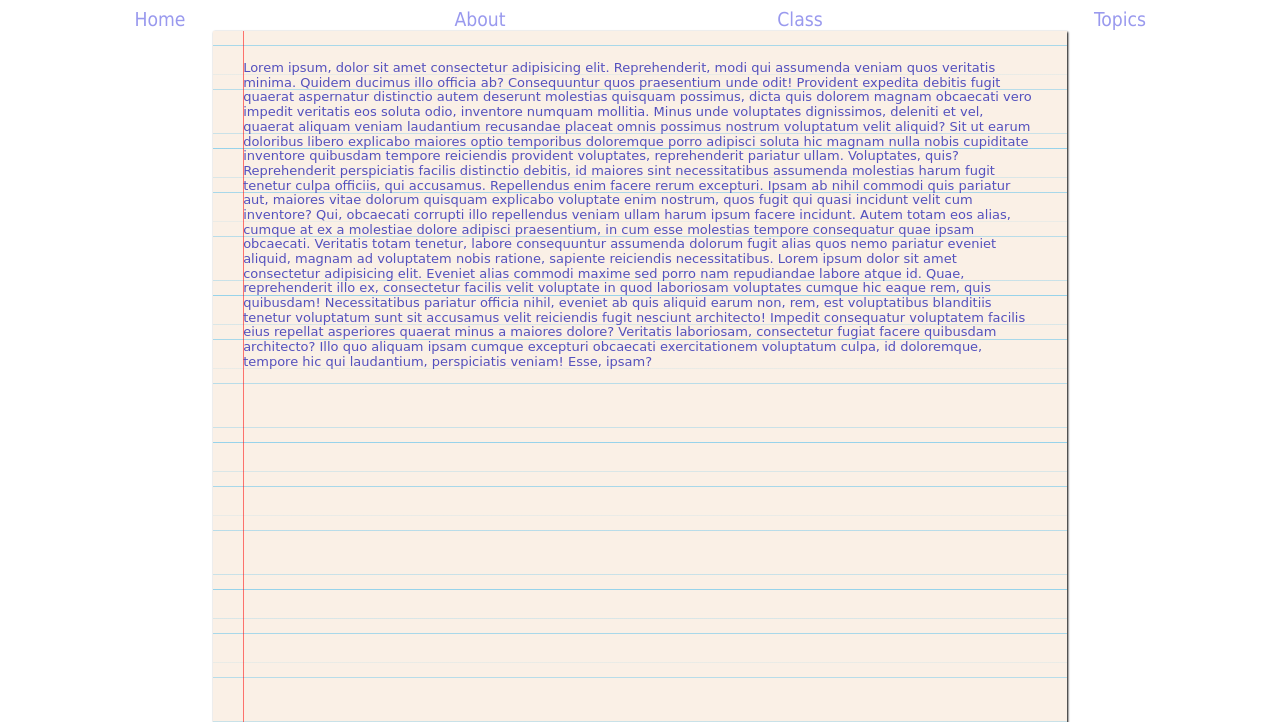
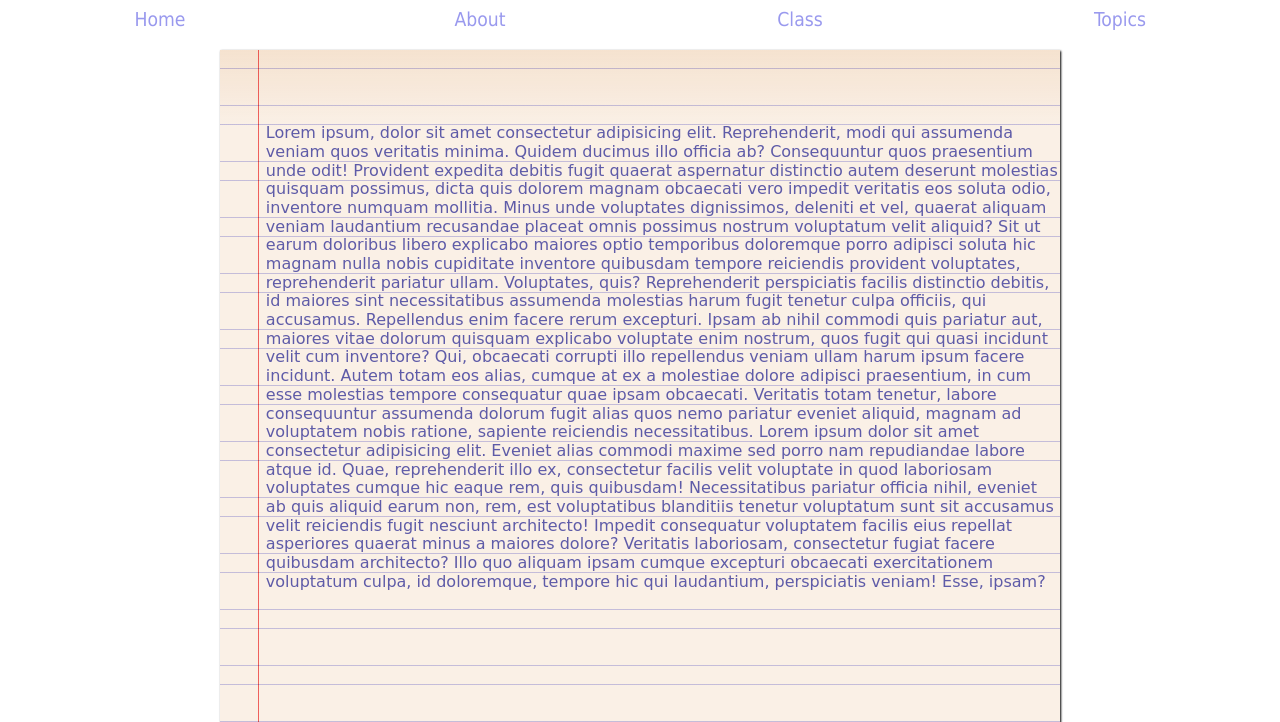
Before and after one commit to JordyToke/WD13, a plain HTML site: page index.html in a window 1280 px wide. Shown: the part 78-800 px from the top of the page. Drawn offline with Linux system fonts and the light colour scheme; a web font is replaced by a local one.

Commit message:
added custom.css with advanced css styling for ruled page look and implemented in index

```diff
--- a/css/custom.css
+++ b/css/custom.css
@@ -4,34 +4,73 @@
   /* pen font */
   font-family: "Reenie Beanie", cursive;
   /* pen colour */
-  color: #00aa;
+  --pen-color: #118a;
+  color: var(--pen-color);
   /* font size */
-  font-size: small;
-  line-height: 113%;
+  font-size: medium;
+  hr {
+    border: 1px solid ;
+  }
 }
 
 .a4 {
-  margin: 0 auto;
+  margin: 5mm auto;
   width: 210mm;
   height: 297mm;
 }
 
 .paper {
-  --bg-color: linen;
+  /* paper colour */
+  --paper-color: linen;
+  /* page shadow */
   box-shadow: 1px 1px 2px black;
-  background-color: linen;
+  /* paper styling */
+  --paper: linear-gradient(
+    90deg, var(--paper-color) 1mm, var(--paper-color)
+  );
+  --paper-fold: linear-gradient(
+    220deg,
+    #0002 8mm,
+    var(--paper-color) 8.5mm
+  );
 }
 
+.ruled {
+  /* ruler colour */
+  --ruled-color: #33c4;
+  /* ruled thickness */
+  --ruled-width: 0.5pt;
+  /* line height !important for font to line up */
+  --lh: calc(
+    2ex + var(--ruled-width)
+  );
+  /* line height applied */
+  line-height: var(--lh);
+
+  /* distance from top rule begins */
+  --top-pad: calc(var(--lh)*4);
+
+  /* ruled pattern */
+  --ruled: linear-gradient(var(--paper-color), transparent var(--top-pad)),
+  repeating-linear-gradient(
+    transparent,
+    transparent 2ex,
+    var(--ruled-color) 2ex,
+    var(--ruled-color) var(--lh)
+  );
+  /* applied ruled styling */
+  background-image: var(--ruled);
+  padding-top: var(--top-pad);
+}
 
 .margin {
   /* margin colour */
-  --margin-color: red;
+  --margin-color: #e22b;
   /* margin distance from side */
-  --margin-distance: 8mm;
-  /* margin side */
-  --margin-side: right;
+  --margin-distance: 10mm;
+  /* margin direction */
   /* margin thickness */
-  --margin-width: 1px;
+  --margin-width: 1pt;
   /* margin pattern */
   --margin: linear-gradient(
     90deg,
@@ -41,22 +80,13 @@
     transparent calc(var(--margin-distance) + var(--margin-width))
   );
   background-image: var(--margin);
-  padding: var(--margin-distance);
-}
-
-.ruled {
-  /* ruler colour */
-  --ruled-color: skyblue;
-  /* ruled pattern */
-  --ruled: repeating-linear-gradient(transparent, transparent 2ex, var(--ruled-color) 2.1ex, transparent 1em);
-  /* ruler styling */
-  background-image: var(--ruled);
-  padding: 0 ;
+  padding-left: calc(var(--margin-distance) + 2mm);
 }
 
 .ruled.margin {
   background-image:
   var(--margin),
-  var(--ruled);
-  padding: var(--margin-distance);
+  var(--ruled),
+  var(--paper);
+  background-blend-mode: multiply;
 }
```
Also changed, not shown: index.html (+2 -1 lines).
